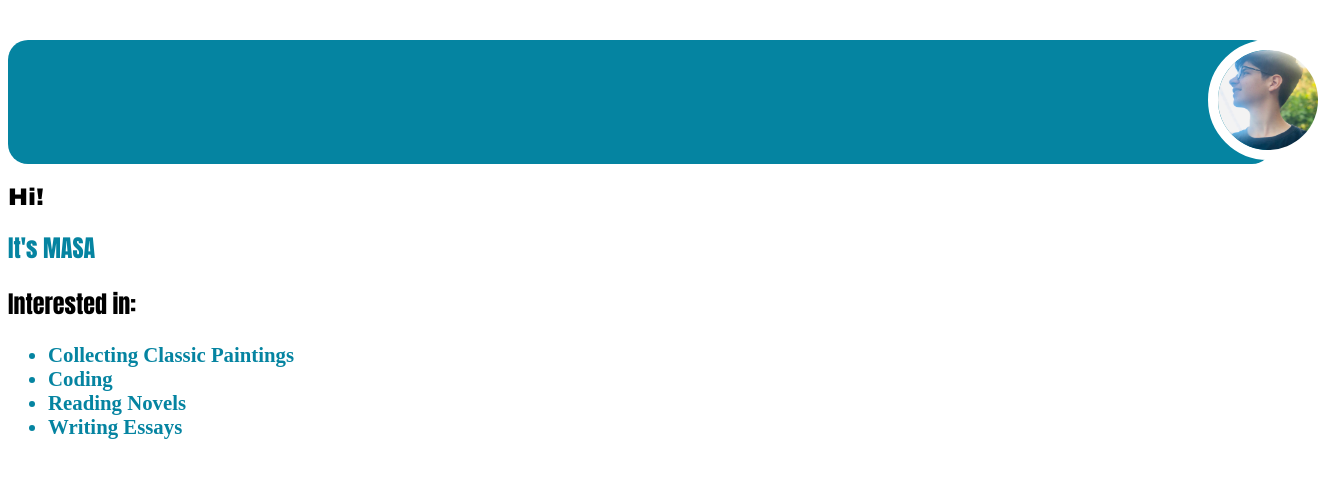
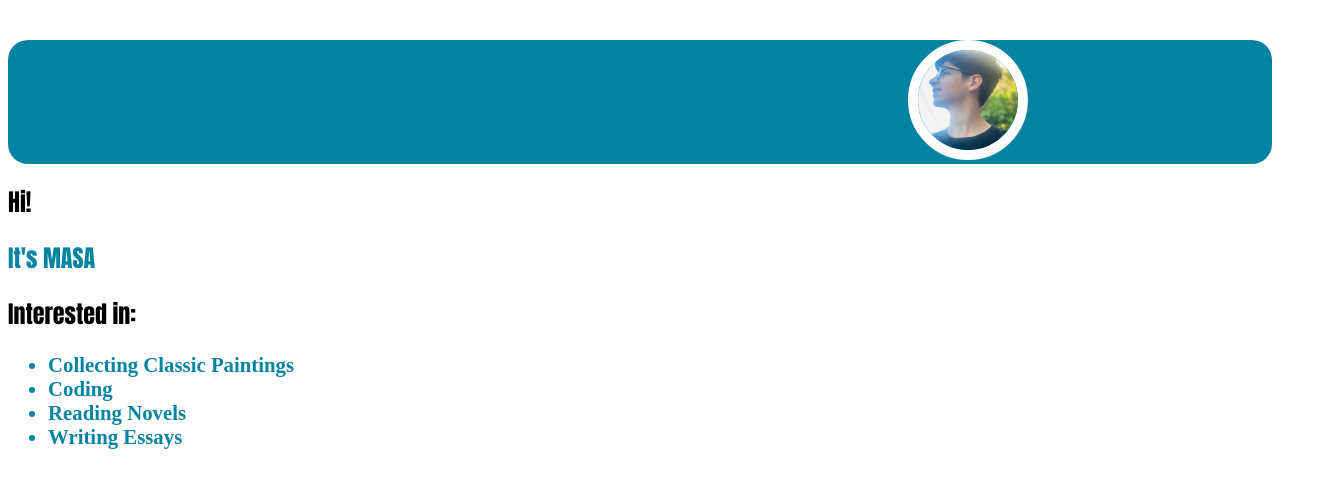
Before and after one commit to MasaDude/MyWeb, a plain HTML site: page index.html in a window 1280 px wide. Shown: the whole page, 1328 px wide, since content can reach past the window. Drawn offline with Linux system fonts and the light colour scheme.

Commit message:
Update style.css

```diff
--- a/style.css
+++ b/style.css
@@ -1,6 +1,7 @@
 h2{
-    font-family: Arial Black;
+    font-family: Impact, Haettenschweiler, 'Arial Narrow Bold', sans-serif;
     font-weight: 900;
+    color: #000000;
 
 }
 h1{
@@ -19,7 +20,7 @@ img{
     border-radius: 20px;
 }
 img{
-    margin-left: 1200px;
+    margin-left: 900px;
     border-radius: 50%;
     border: 10px solid white ;
 }
```
